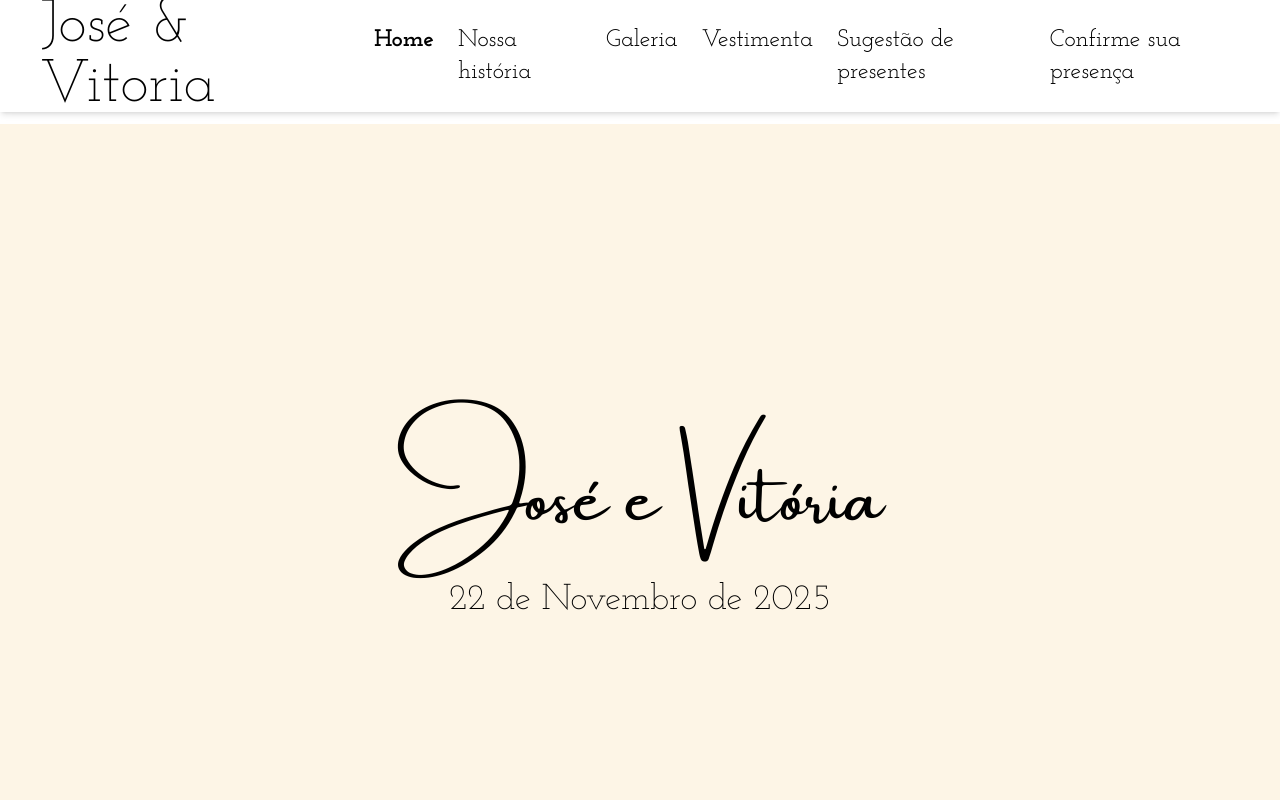
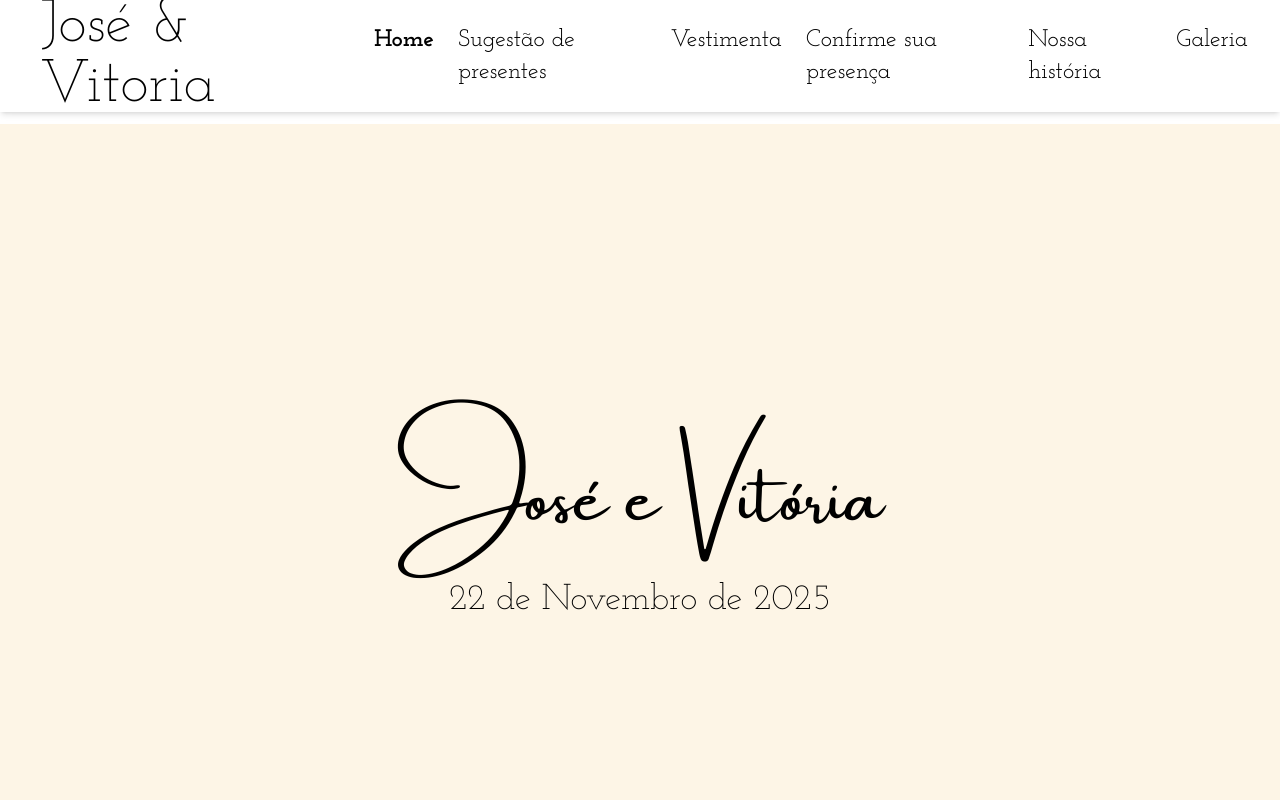
Before and after one commit to Jose-Vinicius/wedding_website, a React (Vite) app: page /home in a window 1280 px wide. Shown: the top 800 px of the page. Built offline with nearby package versions, Linux system fonts and the light colour scheme; no server answers; a web font is replaced by a local one.

Commit message:
Reorder navigation links in Header component for improved accessibility

```diff
--- a/src/components/header.jsx
+++ b/src/components/header.jsx
@@ -17,11 +17,11 @@ export default function Header({modalOpen}) {
 
             <nav className={`absolute md:static top-16 left-0 w-full bg-white md:w-auto md:flex md:space-x-6 px-5 md:px-3 transition-all duration-300 ${menuOpen ? "block" : "hidden"}`}>
                 <NavLink path="/home" page={location.pathname}>Home</NavLink>
+                <NavLink path="/gifts" page={location.pathname}>Sugestão de presentes</NavLink>
+                <NavLink path="/dress" page={location.pathname}>Vestimenta</NavLink>
+                <NavLink path="/presence" page={location.pathname}>Confirme sua presença</NavLink>
                 <NavLink path="/history" page={location.pathname}>Nossa história</NavLink>
                 <NavLink path="/gallery" page={location.pathname}>Galeria</NavLink>
-                <NavLink path="/dress" page={location.pathname}>Vestimenta</NavLink>
-                <NavLink path="/gifts" page={location.pathname}>Sugestão de presentes</NavLink>
-                <NavLink path="/presence" page={location.pathname}>Confirme sua presença</NavLink>
             </nav>
         </header>
     );
```
